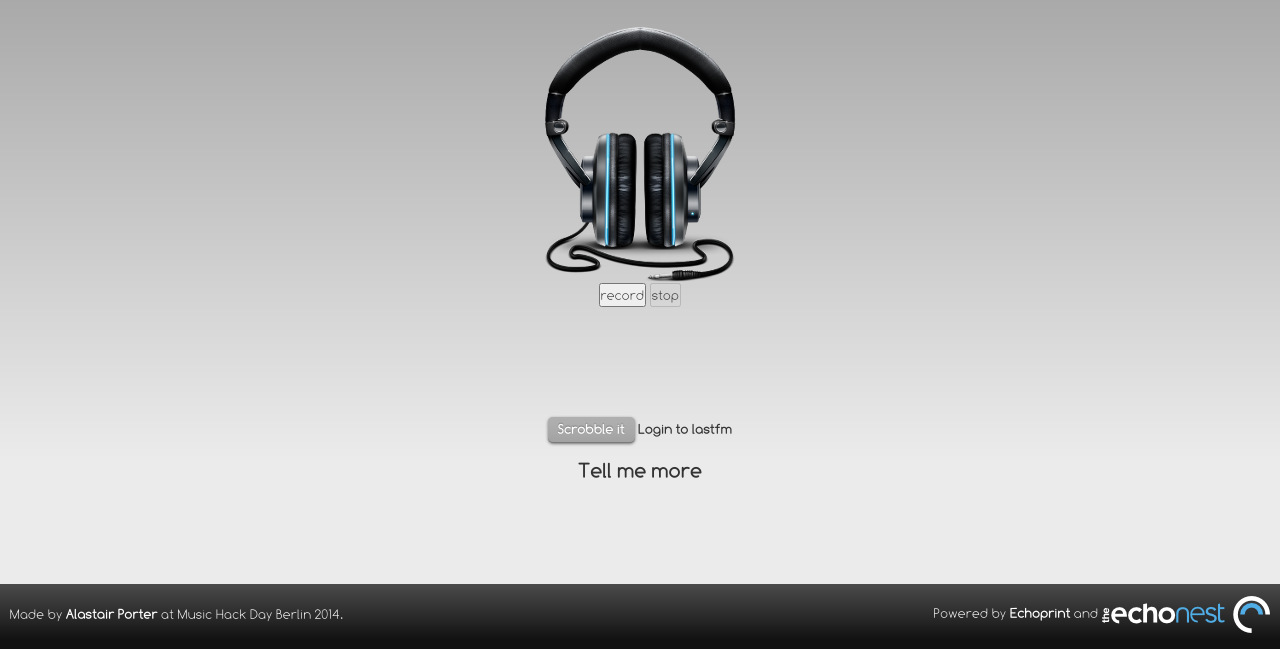
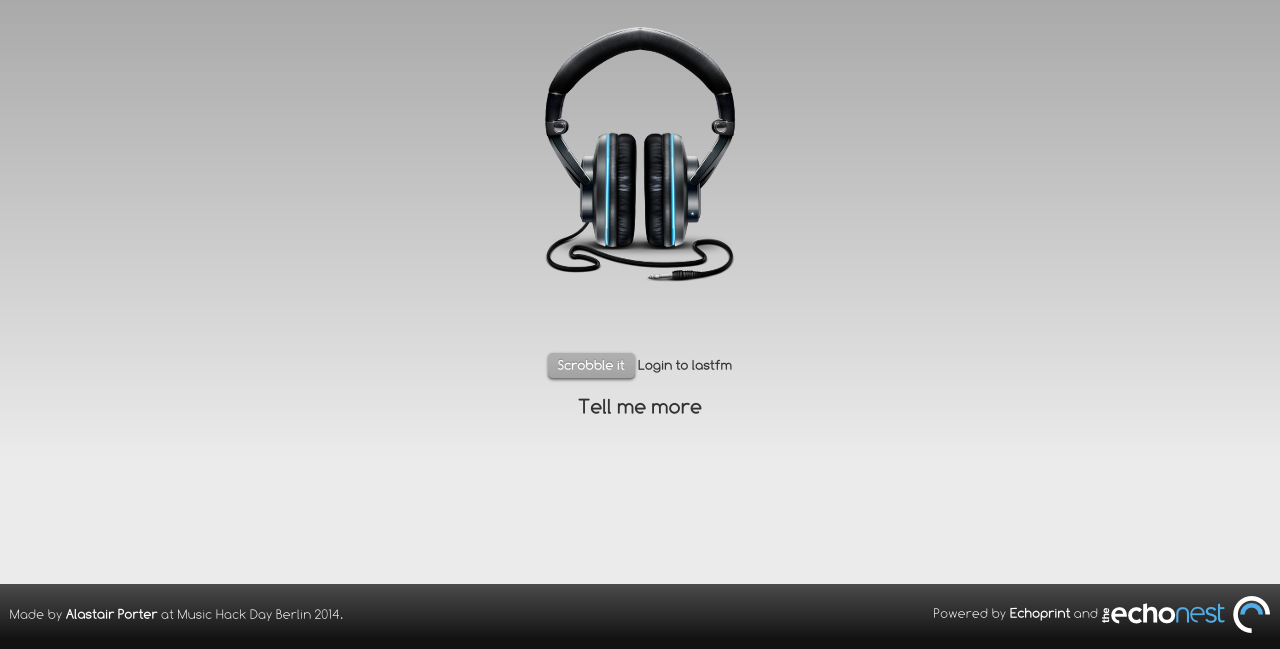
Before and after one commit to alastair/acoustiscrobbler, a plain HTML site: page index.html in a window 1280 px wide. Shown: the part 151-800 px from the top of the page. Drawn offline with nearby package versions, Linux system fonts and the light colour scheme; a script that the page names is missing.

Commit message:
visual fixes

```diff
--- a/index.html
+++ b/index.html
@@ -1,7 +1,7 @@
 <!DOCTYPE html>
 <html>
 <head>
-	<title>Scrobbyl</title>
+	<title>acoustiscrobble</title>
     <script src="//ajax.googleapis.com/ajax/libs/jquery/2.1.1/jquery.min.js"></script>
 	<script type="text/javascript" src="static/scrobbyl.js"></script>
     <link rel="stylesheet" href="https://maxcdn.bootstrapcdn.com/bootstrap/3.2.0/css/bootstrap.min.css">
@@ -14,10 +14,11 @@
 			<h2>What am I listening to?</h2>
 			<p class="explain">Click the headphones to listen.</p>
 			<br />
-			<div id="click"><img src="static/headphones.png" alt="headphones" /></div>
-
+			<div id="click"><img id="headphones" src="static/headphones.png" alt="headphones" /></div>
+<!--
   <button onclick="startRecording(this);">record</button>
   <button onclick="stopRecording(this);" disabled>stop</button>
+-->
 
 <!--
   <h2>Recordings</h2>
@@ -25,10 +26,10 @@
   <h2>Log</h2>
 -->
   <pre id="log" style="display:none"></pre>
-            <h2 id="artistname"></h2>
+            <h2 id="artistname" style="padding-top:10px;"></h2>
             <h3 id="songname"></h3>
 			<button disabled="disabled" id="scbutton">Scrobble it</button>
-            <a href="{{loginurl}}">Login to lastfm</a><br>
+            <a href="{{loginurl}}">Login to lastfm</a>
 			<p id="errors"></p>
 			<div id="tellmemore" data-toggle="modal" data-target="#about">Tell me more</div>
             <div class="modal fade" id="about">
@@ -118,7 +119,7 @@ Audio is recorded with the Web Audio API. Currently it works better in Firefox t
     __log('Stopped recording.');
 
     // create WAV download link using audio data blob
-    createDownloadLink();
+    //createDownloadLink();
     resample();
 
     recorder.clear();
```
